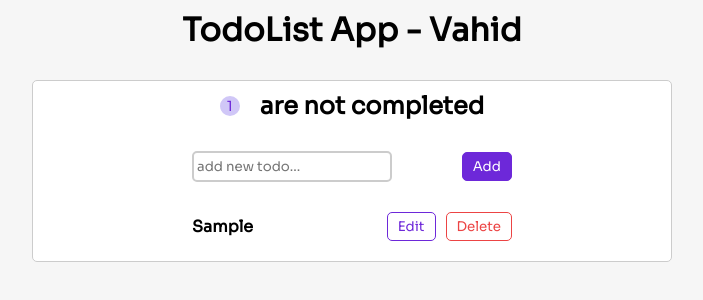
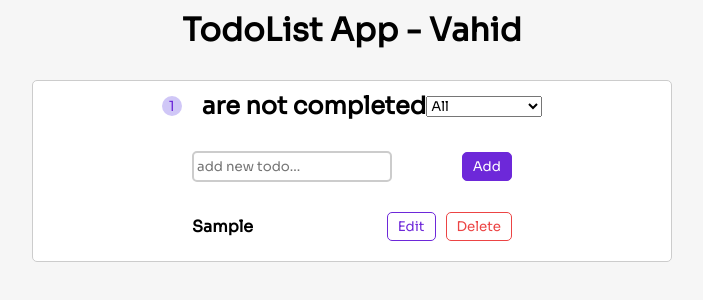
Before and after one commit to VahidTahmasebi/todo-list-react, a React (Create React App) app: page / in a window 1280 px wide. Both pictures are taken after typing "Sample" into the empty fields and a click on the button "Add". Shown: the top 300 px of the page, without its empty margins (288-991 px from the left). Built offline with nearby package versions, Linux system fonts and the light colour scheme.

Commit message:
Add filter

```diff
--- a/src/components/NavBar.js
+++ b/src/components/NavBar.js
@@ -1,8 +1,23 @@
-const NavBar = ({ unCompletedTodo }) => {
+import { useState } from "react";
+
+const NavBar = ({ unCompletedTodo, filterTodos }) => {
+  const [status, setStatus] = useState("All");
+
+  //   function to get filter information
+  const changeHandler = (e) => {
+    setStatus(e.target.value);
+    filterTodos(e.target.value);
+  };
+  // if it is a condition, write the text
   if (!unCompletedTodo) return <h2>set your today todos !</h2>;
   return (
     <header>
       <span>{unCompletedTodo}</span> <h2>are not completed</h2>
+      <select onChange={changeHandler}>
+        <option value='All'>All</option>
+        <option value='Completed'>Completed</option>
+        <option value='Uncompleted'>Uncompleted</option>
+      </select>
     </header>
   );
 };
--- a/src/components/TodoApp.js
+++ b/src/components/TodoApp.js
@@ -5,6 +5,7 @@ import TodoList from "./TodoList";
 
 const TodoApp = () => {
   const [todos, setTodos] = useState([]);
+  const [filteredTodos, setFilteredTodos] = useState([]);
 
   //   create a new todo attribute
   const addTodo = (input) => {
@@ -54,11 +55,27 @@ const TodoApp = () => {
     updateTodos[index] = selectedTodo;
     setTodos(updateTodos);
   };
+  // filter todos
+  const filterTodos = (status) => {
+    switch (status) {
+      case "Completed":
+        setFilteredTodos(todos.filter((todo) => todo.isCompleted));
+        break;
+      case "Uncompleted":
+        setFilteredTodos(todos.filter((todo) => !todo.isCompleted));
+        break;
+
+      default:
+        setFilteredTodos(todos);
+        break;
+    }
+  };
 
   return (
     <div className='container'>
       <NavBar
         unCompletedTodo={todos.filter((todo) => !todo.isCompleted).length}
+        filterTodos={filterTodos}
       />
       <TodoForm submitTodo={addTodo} />
       <TodoList
```
